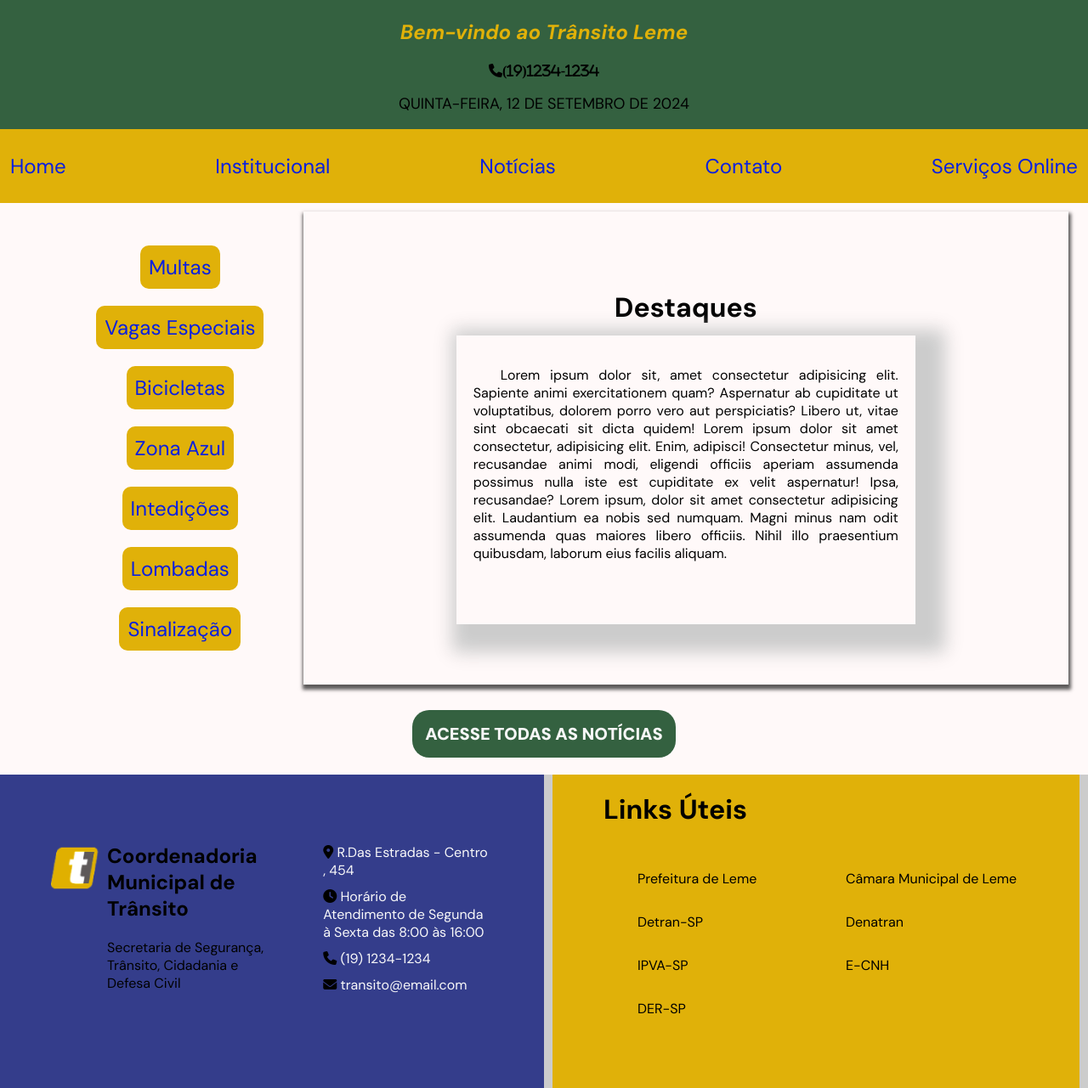
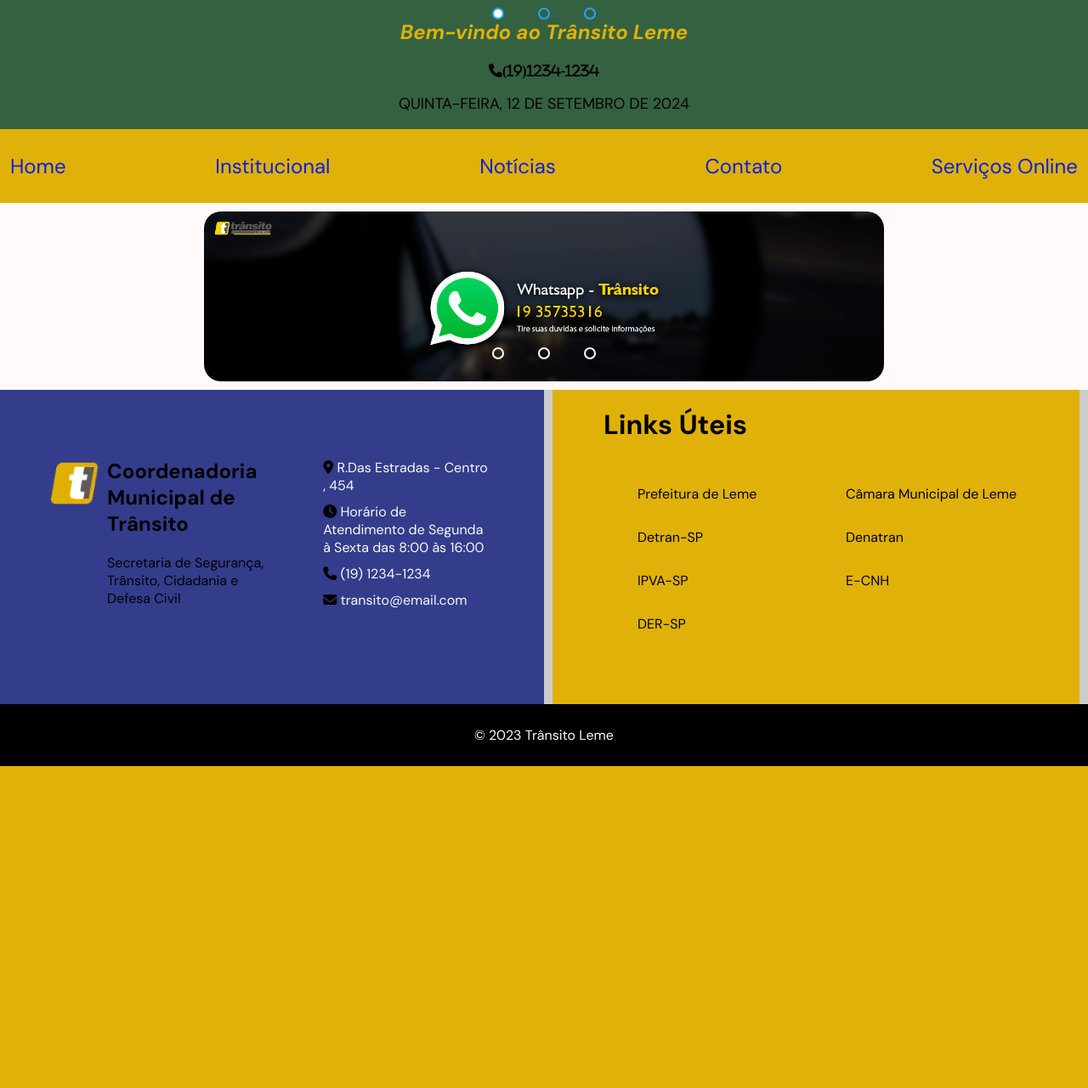
Before and after one commit to Malihgno616/portfolio-transito, a PHP site: page / in a window 1280 px wide. Shown: the part 198-1479 px from the top of the page at 85% size. After the commit the page ends 1100 px from the top, so only its background shows below. Run offline with PHP 8.4, Linux system fonts and the light colour scheme; some libraries are stand-ins or nearby versions.

Commit message:
add: slider para o site

```diff
--- a/index.html
+++ b/index.html
@@ -4,11 +4,12 @@
   <meta charset="UTF-8">
   <meta name="viewport" content="width=device-width, initial-scale=1.0">
   <title>Trânsito Leme</title>
+
   <link rel="shortcut icon" href="/icon/favicon.ico" type="image/x-icon">
+
   <link rel="stylesheet" href="style.css" />
 
   <link rel="stylesheet" href="https://cdnjs.cloudflare.com/ajax/libs/font-awesome/6.6.0/css/all.min.css" integrity="sha512-Kc323vGBEqzTmouAECnVceyQqyqdsSiqLQISBL29aUW4U/M7pSPA/gEUZQqv1cwx4OnYxTxve5UMg5GT6L4JJg==" crossorigin="anonymous" referrerpolicy="no-referrer" />
-
 
 </head>
 
@@ -22,10 +23,10 @@
 
   <!-- Boas Vindas -->
 
-  <div id="fade-element" class="welcome">
+  <div class="welcome">
     <h2>Bem-vindo ao Trânsito Leme</h1>
     <i class="fas fa-phone"><span>(19)1234-1234</span></i>
-    <p id="fade-element"><span id="current-date"></span></p>
+    <p><span id="current-date"></span></p>
     <script src="script.js"></script>
 
   </div>
@@ -41,8 +42,54 @@
     </ul>
   </div>
 
-  <!-- Conteúdo Principal -->
-   <main class="main">
+  <!-- Slide -->
+
+  <div class="slider">
+
+    <div class="slides">
+      <!--Radio Button-->
+      <input type="radio" name="radio-btn" id="radio1">
+      <input type="radio" name="radio-btn" id="radio2">
+      <input type="radio" name="radio-btn" id="radio3">
+      <input type="radio" name="radio-btn" id="radio4">
+      <!--Fim Radio Button-->
+
+      <!--Slide images-->
+      <div class="slide first">
+        <img src="/images/img-slider7.png" alt="Imagem 1" />
+      </div>
+      <div class="slide">
+        <img src="/images/img-slider8.png" alt="Imagem 2" />
+      </div>
+      <div class="slide">
+        <img src="/images/img-slider9.jpg" alt="Imagem 3" />
+      </div>
+
+      <!--Fim Slide images-->
+
+      <!--Navigation auto-->
+      <div class="navigation-auto">
+        <div class="auto-btn1"></div>
+        <div class="auto-btn2"></div>
+        <div class="auto-btn3"></div>
+      </div>
+
+    </div>
+
+    <div class="manual-navigation">
+      <label for="radio1" class="manual-btn"></label>
+      <label for="radio2" class="manual-btn"></label>
+      <label for="radio3" class="manual-btn"></label>
+    </div>
+
+
+  </div>
+  <script src="slider.js"></script>
+
+
+
+  <!--
+     <main class="main">
       <div class="nav-2menu">
         <ul class="item-menu">
           <li><a href="#">Multas</a></li>
@@ -68,6 +115,7 @@
    <div class="todas-as-noticias">
     <a href="#">ACESSE TODAS AS NOTÍCIAS</a>
    </div>
+  -->
 
   <!-- Rodapé -->
   <footer class="footer">
--- /dev/null
+++ b/slider.js
@@ -0,0 +1,16 @@
+let count = 1;
+document.getElementById("radio1").checked = true;
+
+setInterval( function(){
+  nextImage();
+}, 5000)
+
+function nextImage(){
+  count++;
+  if(count > 3){
+    count = 1;
+  }
+
+  document.getElementById("radio"+count).checked = true;
+
+}
--- a/style.css
+++ b/style.css
@@ -107,9 +107,105 @@ body {
   border-radius: 10px;
 }
 
+/* Slider */
 
-/*Conteúdo Principal*/
+.slider {
+  margin: 0 auto;
+  width: 800px;
+  height: 200px;
+  overflow: hidden;
+  border-radius: 20px;
+}
 
+.slides {
+  width: 400%;
+  height: 400px;
+  display: flex;
+}
+
+.slides input {
+  display: none;
+}
+
+.slide {
+  width: 25%;
+  position: relative;
+  transition: 2s;
+}
+
+.slide img {
+  width: 800px;
+}
+
+.manual-navigation {
+  position: absolute;
+  width: 800px;
+  margin-top: -240px;
+  display: flex;
+  justify-content: center;
+}
+
+.manual-btn {
+  border: 2px solid #fff;
+  padding: 5px;
+  border-radius: 20px;
+  cursor: pointer;
+  transition: 1s;
+}
+
+.manual-btn:not(:last-child){
+  margin-right: 40px;
+}
+
+.manual-btn:hover {
+  background-color: #fff;
+}
+
+#radio1:checked ~ .first{
+  margin-left: 0;
+}
+
+#radio2:checked ~ .first{
+  margin-left: -25%;
+}
+
+#radio3:checked ~ .first{
+  margin-left: -50%;
+}
+
+.navigation-auto div {
+  border: 2px solid #20a6ff;
+  padding: 5px;
+  border-radius: 10px;
+  cursor: pointer;
+  transition: 1s;
+}
+
+.navigation-auto {
+  position: absolute;
+  width: 800px;
+  margin-top: -240px;
+  display: flex;
+  justify-content: center;
+}
+
+.navigation-auto div:not(:last-child){
+  margin-right: 40px;
+}
+
+#radio1:checked ~  .navigation-auto .auto-btn1{
+  background-color: #fff;
+}
+
+#radio2:checked ~  .navigation-auto .auto-btn2{
+  background-color: #fff;
+}
+
+#radio3:checked ~  .navigation-auto .auto-btn3{
+  background-color: #fff;
+}
+
+/*
 .institucional {
   padding: 0;
   position: relative;
@@ -136,7 +232,9 @@ body {
 #contato-main .section-item{
   width: 20%;
 }
+*/
 
+/*
 .main {
   display: flex;
   margin: 0 auto;
@@ -231,6 +329,7 @@ body {
   color: #000;
 }
 
+*/
 
 /* Rodapé */
 
```
Also changed, not shown: script.js (line endings or trailing spaces).
